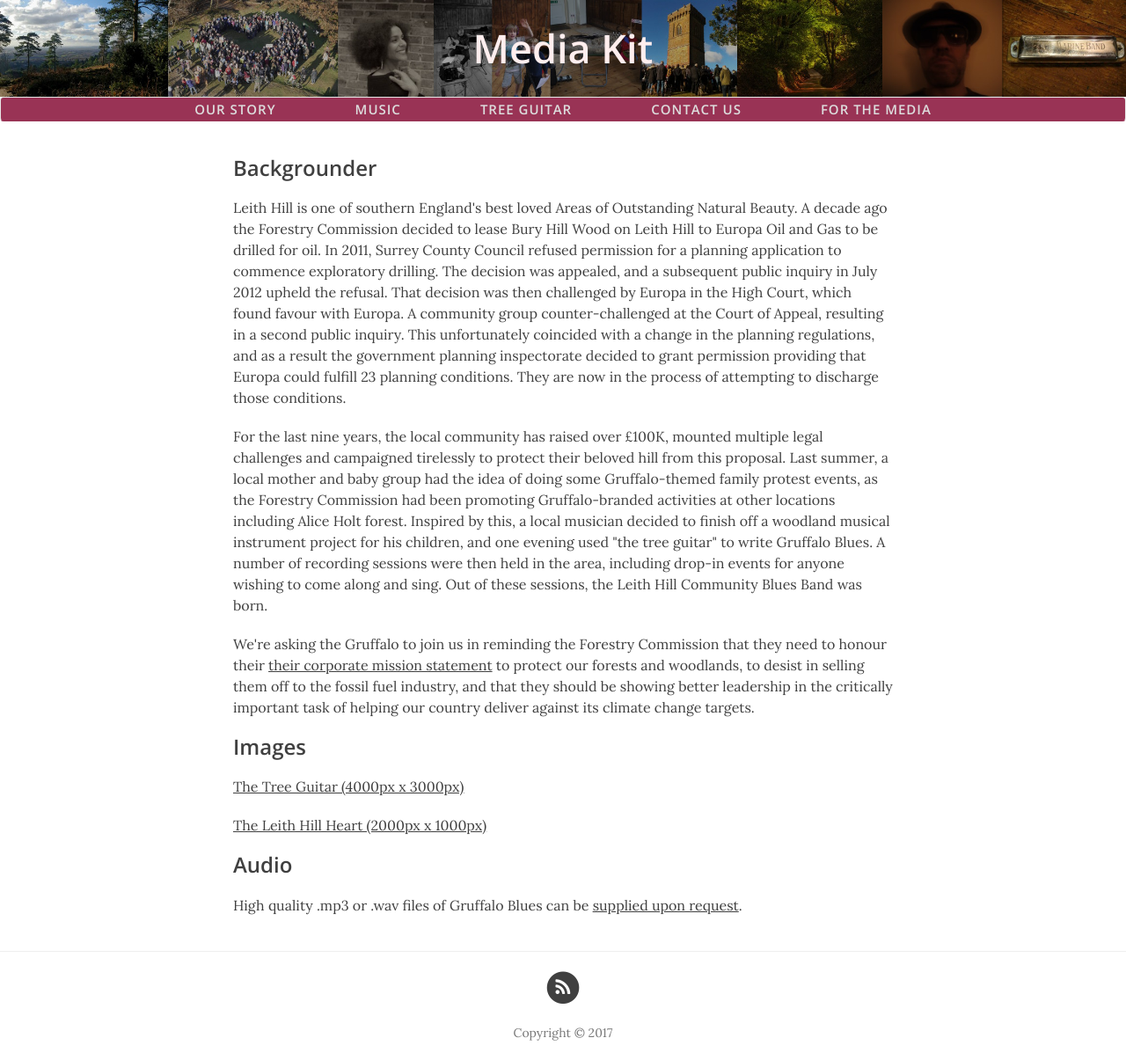
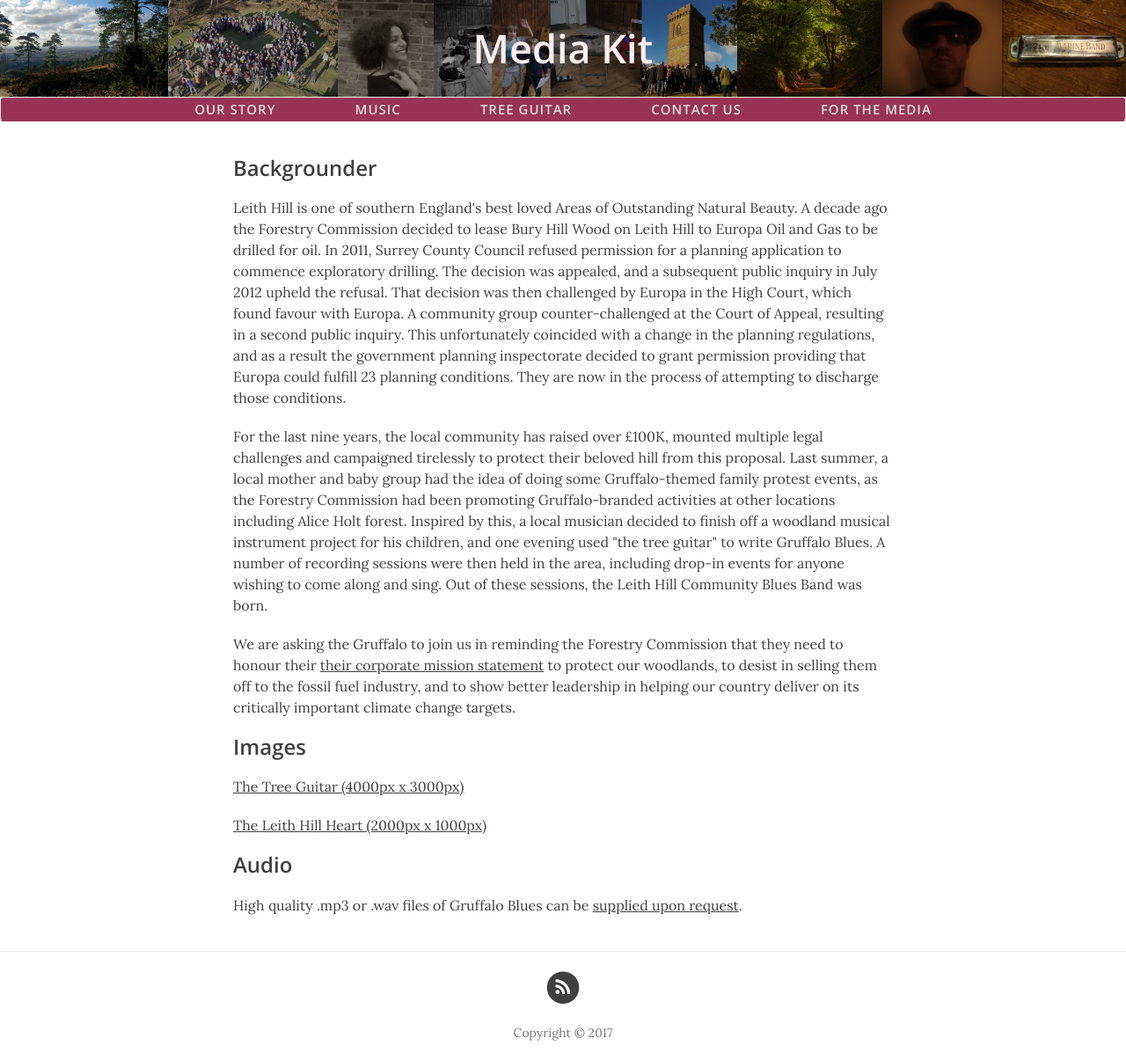
Before and after one commit to voiceforleithhill/leithhillblues.co.uk, a Jekyll site: the page built from media-kit.html, in a window 1280 px wide. Shown: the whole page at 88% size. Built offline with Jekyll 4.4.1, drawn with Linux system fonts in a browser that asks for light colours; nearby versions of some CDN libraries.

Commit message:
Content updates

```diff
--- a/media-kit.html
+++ b/media-kit.html
@@ -9,7 +9,7 @@ title: Media Kit
 
 <p>For the last nine years, the local community has raised over £100K, mounted multiple legal challenges and campaigned tirelessly to protect their beloved hill from this proposal. Last summer, a local mother and baby group had the idea of doing some Gruffalo-themed family protest events, as the Forestry Commission had been promoting Gruffalo-branded activities at other locations including Alice Holt forest. Inspired by this, a local musician decided to finish off a woodland musical instrument project for his children, and one evening used "the tree guitar" to write Gruffalo Blues. A number of recording sessions were then held in the area, including drop-in events for anyone wishing to come along and sing. Out of these sessions, the Leith Hill Community Blues Band was born.</p>
 
-<p>We're asking the Gruffalo to join us in reminding the Forestry Commission that they need to honour their <a href="https://www.forestry.gov.uk/forestry/infd-6val65" target="_blank">their corporate mission statement</a> to protect our forests and woodlands, to desist in selling them off to the fossil fuel industry, and that they should be showing better leadership in the critically important task of helping our country deliver against its climate change targets.
+<p>We are asking the Gruffalo to join us in reminding the Forestry Commission that they need to honour their <a href="https://www.forestry.gov.uk/forestry/infd-6val65" target="_blank">their corporate mission statement</a> to protect our woodlands, to desist in selling them off to the fossil fuel industry, and to show better leadership in helping our country deliver on its critically important climate change targets.
 
 <h3>Images</h3>
 
```
